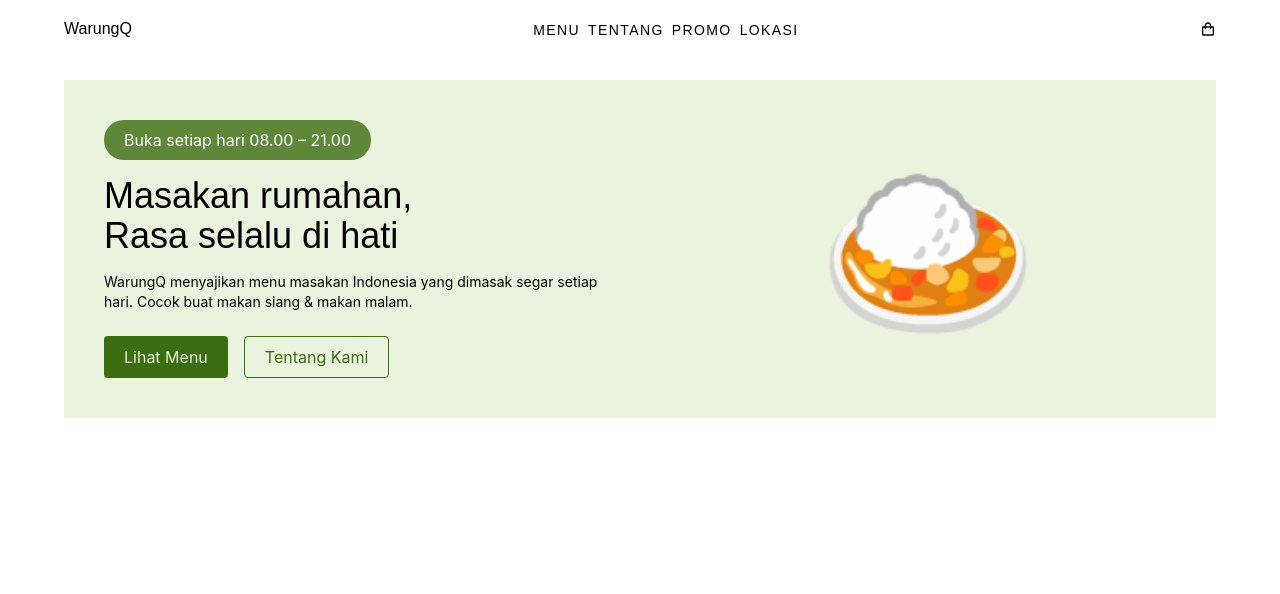
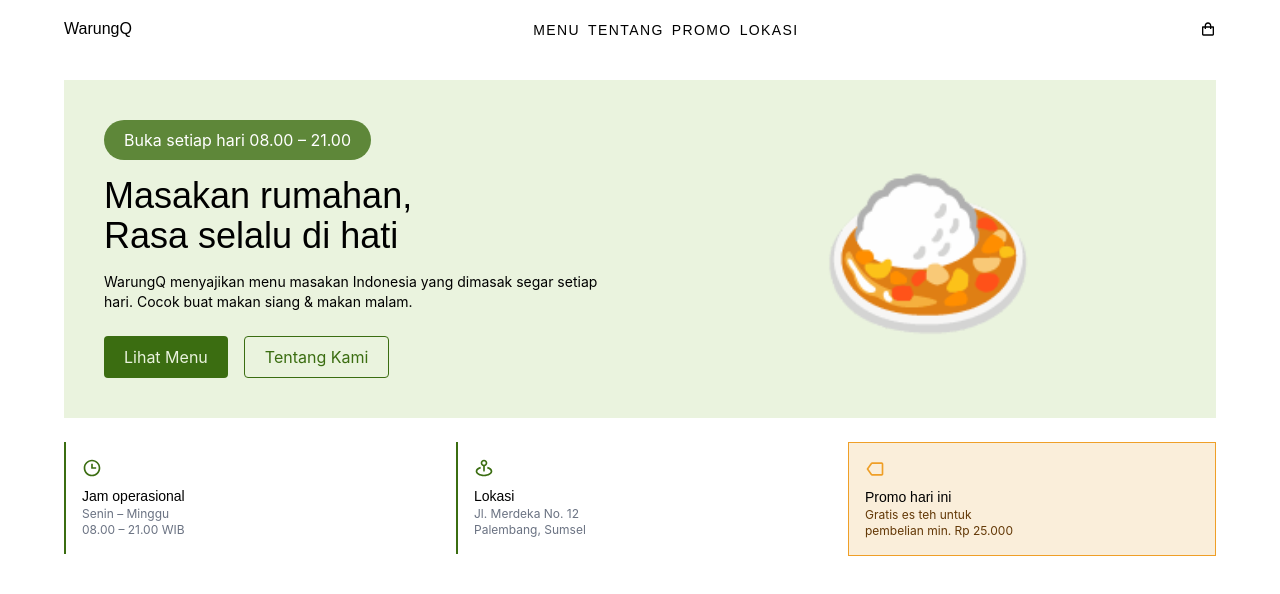
Before and after one commit to FaizZzhue/warungQ, a React (Vite) app: page / in a window 1280 px wide. Shown: the top 594 px of the page. Built offline with nearby package versions, Linux system fonts and the light colour scheme.

Commit message:
feat: add info section

```diff
--- a/src/App.jsx
+++ b/src/App.jsx
@@ -1,5 +1,6 @@
 import Navbar from './components/Layout/Navbar'
 import Hero from './container/Hero/Hero'
+import Info from './container/Info/Info'
 import './index.css'
 
 function App() {
@@ -7,6 +8,7 @@ function App() {
     <>
       <Navbar />
       <Hero />
+      <Info />
     </>
   )
 }
--- /dev/null
+++ b/src/components/Card.jsx
@@ -0,0 +1,17 @@
+const Card = ({ children, variant, className }) => {
+    const base = "flex flex-col p-4"
+
+    const variants = {
+        default: "bg-white border border-primary/20",
+        accent: "border border-accent bg-accent-light",
+        primary: "bg-primary-light",
+    }
+
+    return (
+        <div className={`${base} ${variants[variant]} ${className}`}>
+            {children}
+        </div>
+    )
+}
+
+export default Card;
--- /dev/null
+++ b/src/constans/info.js
@@ -0,0 +1,23 @@
+import { BiTime, BiMapPin, BiTag } from "react-icons/bi"
+
+export const infoItems = [
+    {
+        icon: BiTime,
+        label: "Jam operasional",
+        date: "Senin – Minggu",
+        time: "08.00 – 21.00 WIB"
+    },
+    {
+        icon: BiMapPin,
+        label: "Lokasi",
+        address: "Jl. Merdeka No. 12",
+        city: "Palembang, Sumsel"
+    },
+    {
+        icon: BiTag,
+        variant: "accent",
+        label: "Promo hari ini",
+        description: "Gratis es teh untuk",
+        price: "pembelian min. Rp 25.000"
+    },
+]
--- a/src/container/Hero/Hero.jsx
+++ b/src/container/Hero/Hero.jsx
@@ -4,7 +4,7 @@ import HeroContent from "./HeroContent";
 
 const Hero = () => {
     return (
-        <section className="relative overflow-hidden min-h-screen pt-20 px-4 md:px-6">
+        <section className="relative overflow-hidden pt-20 px-4 md:px-6">
             <div className="mx-auto max-w-6xl flex flex-row justify-between items-center bg-primary-light">
                 <div className="md:w-1/2 px-5 md:px-10 py-10">
                     <HeroContent data={heroItems} />
--- /dev/null
+++ b/src/container/Info/Info.jsx
@@ -0,0 +1,23 @@
+import { infoItems } from "../../constans/info"
+import InfoContent from "./InfoContent"
+
+
+const Info = () => {
+    return (
+        <section className="relative overflow-hidden mt-6">
+            <div className="mx-auto max-w-6xl">
+                <div className="flex flex-col md:flex-row items-start gap-6 px-6 md:px-0">
+                    {infoItems.map((item) => (
+                            <InfoContent
+                            key={item.label}
+                            data={item}
+                            className="flex-1 w-full"
+                        />
+                    ))}
+                </div>
+            </div>
+        </section>
+    )
+}
+
+export default Info;
--- /dev/null
+++ b/src/container/Info/InfoContent.jsx
@@ -0,0 +1,47 @@
+
+
+const InfoContent = ({data, className}) => {
+    const Icon = data.icon
+
+    return (
+        <div className={`flex flex-col items-start justify-center ${className}`}>
+            <div className="w-full">
+                <div className={`w-full pl-4 ${
+                    data.variant === "accent"
+                        ? "border border-accent bg-accent-light p-4"
+                        : "border-l-2 border-primary p-4"
+                    }`}
+                >
+                    <Icon
+                        size={20}
+                        className={
+                            data.variant === "accent"
+                            ? "text-accent"
+                            : "text-primary"}
+                    />
+                    <p className="font-heading text-sm mt-2">{data.label}</p>
+                        <div>
+                            <p className="text-xs text-gray-500">{data.date}</p>
+                            <p className="text-xs text-gray-500">{data.time}</p>
+                        </div>
+
+                        <div>
+                            <p className="text-xs text-gray-500">{data.address}</p>
+                            <p className="text-xs text-gray-500">{data.city}</p>
+                        </div>
+
+                        <div>
+                            <p className={`text-xs ${data.variant === "accent" ? "text-accent-dark" : "text-gray-500"}`}>
+                                {data.description}
+                            </p>
+                            <p className={`text-xs ${data.variant === "accent" ? "text-accent-dark" : "text-gray-500"}`}>
+                                {data.price}
+                            </p>
+                        </div>
+                </div>
+            </div>
+        </div>
+    )
+}
+
+export default InfoContent;
```
